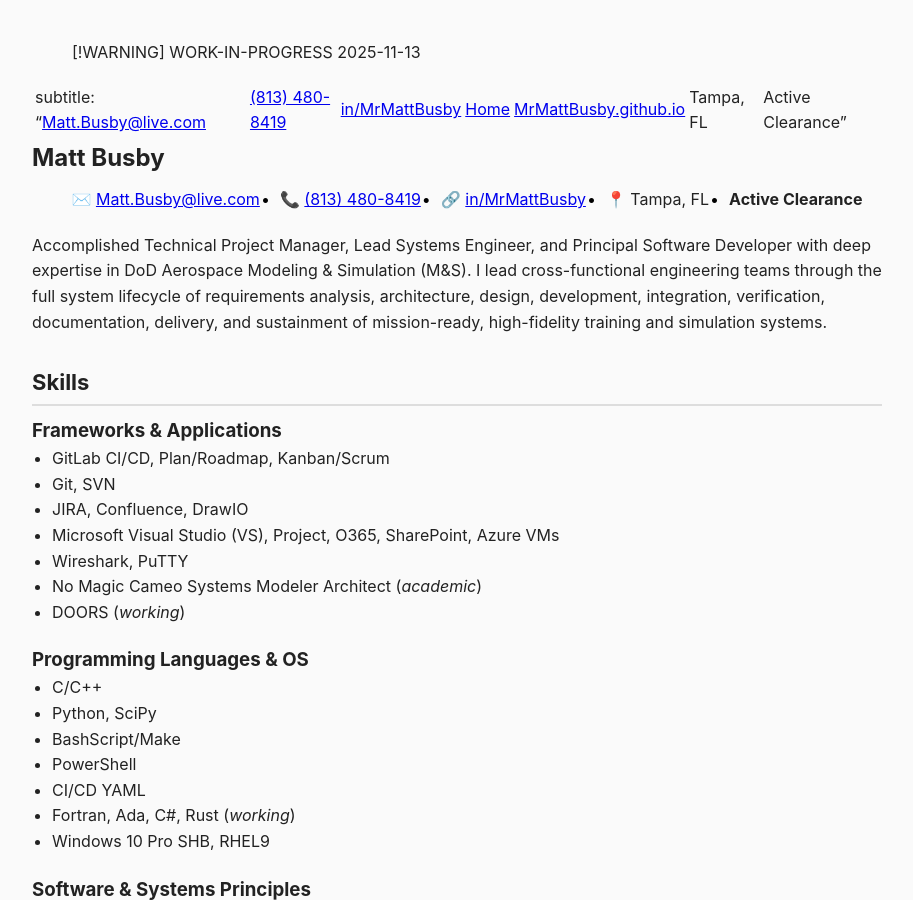
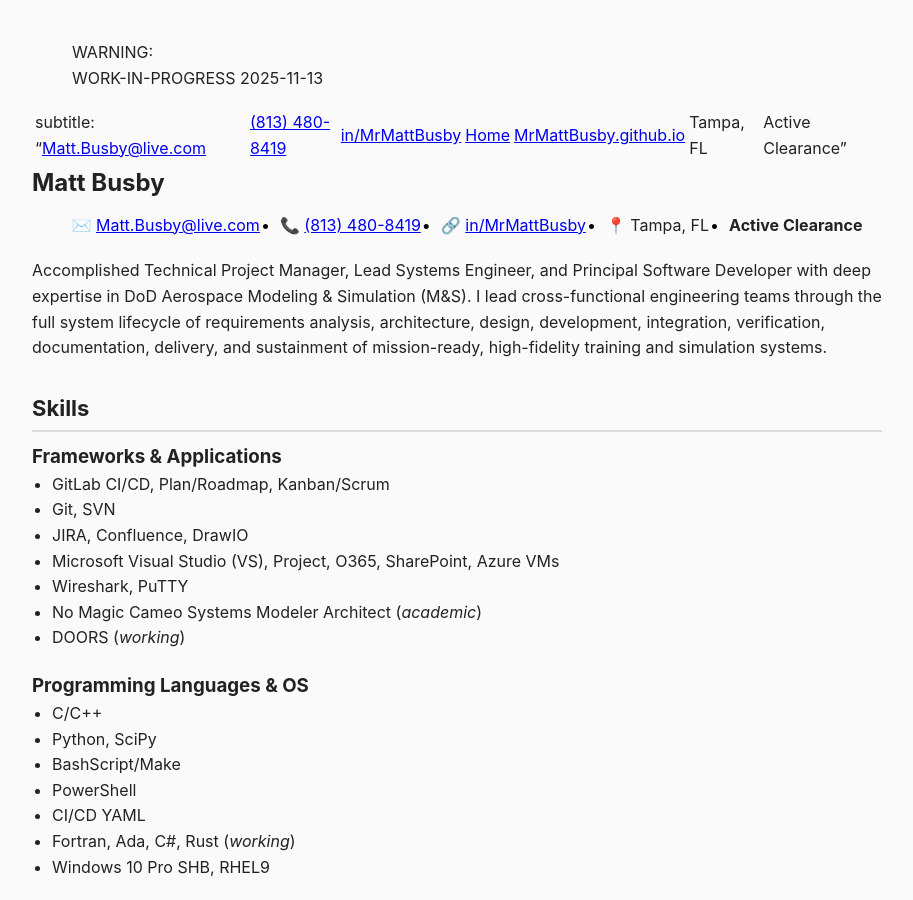
Before and after one commit to MrMattBusby/MrMattBusby.github.io, a Jekyll site: the page built from index.md, in a window 1280 px wide and 900 px high. Shown: the whole window, without its empty margins (183-1096 px from the left). Built offline with Jekyll 4.4.1, drawn with Linux system fonts in a browser that asks for light colours; our own code applies the rules of GitHub Pages for plain Markdown files.

```diff
--- a/index.md
+++ b/index.md
@@ -5,7 +5,7 @@ date: 2025-11-13
 layout: default
 ---
 
-> [!WARNING]
+> WARNING:
 > WORK-IN-PROGRESS 2025-11-13
 
 subtitle: "[Matt.Busby@live.com](mailto:matt.busby@live.com) | [(813) 480-8419](tel:+18134808419) | [in/MrMattBusby](https://www.linkedin.com/in/MrMattBusby/) | [Home](https://MrMattBusby.com) | [MrMattBusby.github.io](MrMattBusby@github.io) | Tampa, FL | Active Clearance"
```
